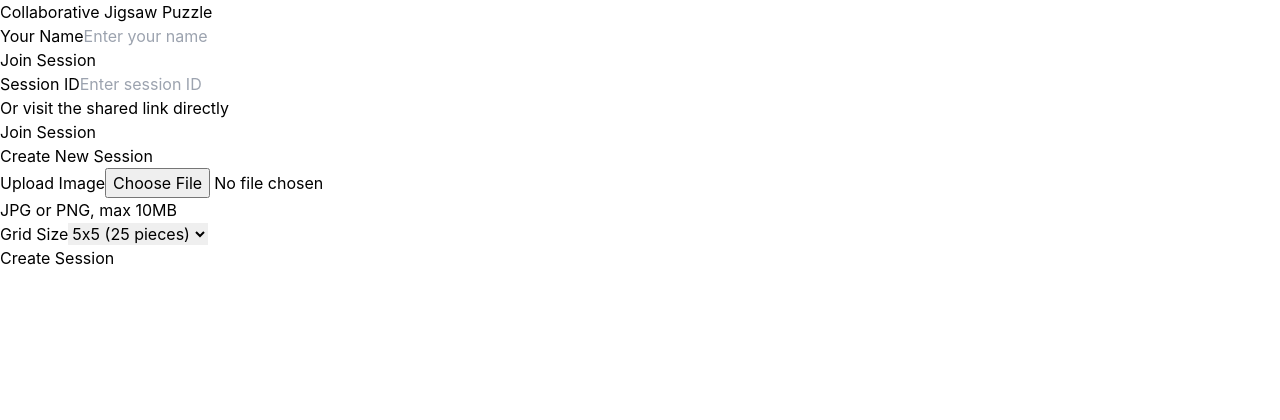
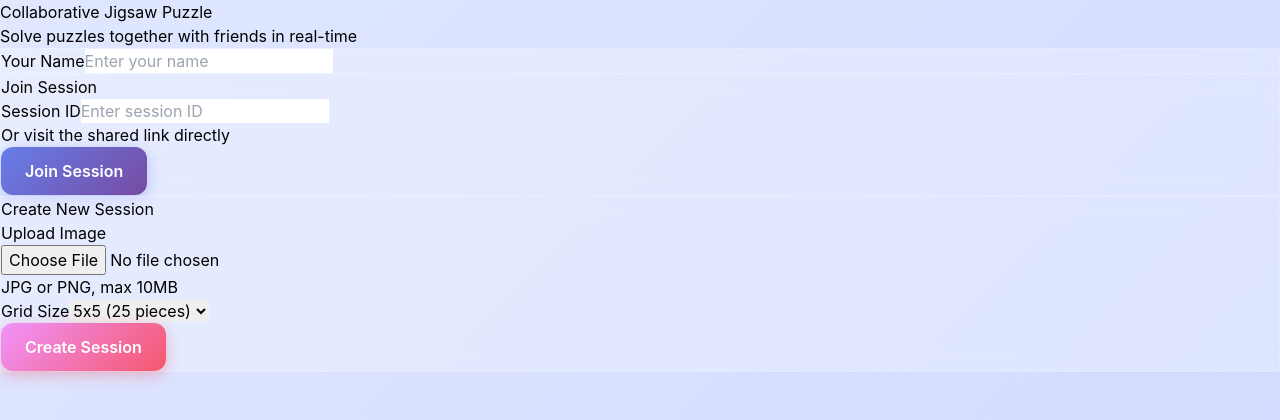
Before and after one commit to realtimfield/claude-hackathon, a React (Vite) app in the folder collaborative-puzzle/frontend/: page / in a window 1280 px wide. Shown: the top 420 px of the page. Built offline with nearby package versions, Linux system fonts and the light colour scheme.

Commit message:
Fresh coat of paint

```diff
--- a/collaborative-puzzle/frontend/src/components/Home.tsx
+++ b/collaborative-puzzle/frontend/src/components/Home.tsx
@@ -97,28 +97,31 @@ const Home: React.FC = () => {
   }
 
   return (
-    <div className="min-h-screen bg-gray-100 flex items-center justify-center p-4">
-      <div className="max-w-4xl w-full">
-        <h1 className="text-4xl font-bold text-center mb-8 text-gray-800">
+    <div className="min-h-screen flex items-center justify-center p-4">
+      <div className="max-w-4xl w-full animate-fadeIn">
+        <h1 className="text-5xl font-bold text-center mb-2 bg-gradient-to-r from-purple-600 to-pink-600 bg-clip-text text-transparent">
           Collaborative Jigsaw Puzzle
         </h1>
+        <p className="text-center text-gray-600 mb-8">
+          Solve puzzles together with friends in real-time
+        </p>
 
         {error && (
-          <div className="bg-red-100 border border-red-400 text-red-700 px-4 py-3 rounded mb-4">
+          <div className="bg-red-50 border border-red-200 text-red-700 px-4 py-3 rounded-xl mb-4 animate-fadeIn">
             {error}
           </div>
         )}
 
         {/* Common name input */}
-        <div className="bg-white rounded-lg shadow-md p-6 mb-6">
-          <label className="block text-gray-700 text-sm font-bold mb-2">
+        <div className="glass-morphism rounded-2xl shadow-xl p-6 mb-6 card-hover">
+          <label className="block text-gray-700 text-sm font-semibold mb-3">
             Your Name
           </label>
           <input
             type="text"
             value={name}
             onChange={(e) => setName(e.target.value)}
-            className="w-full px-3 py-2 border border-gray-300 rounded-md focus:outline-none focus:ring-2 focus:ring-blue-500"
+            className="w-full px-4 py-3 bg-white/50 border border-gray-200 rounded-xl focus:outline-none focus:ring-2 focus:ring-purple-500 focus:border-transparent transition-all"
             placeholder="Enter your name"
             required
           />
@@ -126,23 +129,23 @@ const Home: React.FC = () => {
 
         <div className="grid md:grid-cols-2 gap-6">
           {/* Join existing session */}
-          <div className="bg-white rounded-lg shadow-md p-6">
-            <h2 className="text-2xl font-semibold mb-4 text-gray-700">Join Session</h2>
+          <div className="glass-morphism rounded-2xl shadow-xl p-6 card-hover">
+            <h2 className="text-2xl font-semibold mb-4 bg-gradient-to-r from-blue-600 to-cyan-600 bg-clip-text text-transparent">Join Session</h2>
             <form onSubmit={handleJoinSession}>
 
               <div className="mb-4">
-                <label className="block text-gray-700 text-sm font-bold mb-2">
+                <label className="block text-gray-700 text-sm font-semibold mb-3">
                   Session ID
                 </label>
                 <input
                   type="text"
                   value={sessionId}
                   onChange={(e) => setSessionId(e.target.value)}
-                  className="w-full px-3 py-2 border border-gray-300 rounded-md focus:outline-none focus:ring-2 focus:ring-blue-500"
+                  className="w-full px-4 py-3 bg-white/50 border border-gray-200 rounded-xl focus:outline-none focus:ring-2 focus:ring-blue-500 focus:border-transparent transition-all"
                   placeholder="Enter session ID"
                   required
                 />
-                <p className="text-xs text-gray-600 mt-1">
+                <p className="text-xs text-gray-500 mt-2">
                   Or visit the shared link directly
                 </p>
               </div>
@@ -150,7 +153,7 @@ const Home: React.FC = () => {
               <button
                 type="submit"
                 disabled={joinLoading || !name.trim()}
-                className="w-full bg-blue-500 text-white font-bold py-2 px-4 rounded hover:bg-blue-600 disabled:bg-gray-400"
+                className="w-full btn-primary disabled:opacity-50 disabled:cursor-not-allowed"
               >
                 {joinLoading ? 'Joining...' : 'Join Session'}
               </button>
@@ -158,34 +161,36 @@ const Home: React.FC = () => {
           </div>
 
           {/* Create new session */}
-          <div className="bg-white rounded-lg shadow-md p-6">
-            <h2 className="text-2xl font-semibold mb-4 text-gray-700">Create New Session</h2>
+          <div className="glass-morphism rounded-2xl shadow-xl p-6 card-hover">
+            <h2 className="text-2xl font-semibold mb-4 bg-gradient-to-r from-pink-600 to-purple-600 bg-clip-text text-transparent">Create New Session</h2>
             <form onSubmit={handleCreateSession}>
 
               <div className="mb-4">
-                <label className="block text-gray-700 text-sm font-bold mb-2">
+                <label className="block text-gray-700 text-sm font-semibold mb-3">
                   Upload Image
                 </label>
+                <div className="relative">
                   <input
                     type="file"
                     accept="image/jpeg,image/png"
                     onChange={handleFileChange}
-                  className="w-full px-3 py-2 border border-gray-300 rounded-md focus:outline-none focus:ring-2 focus:ring-blue-500"
+                    className="w-full px-4 py-3 bg-white/50 border border-gray-200 rounded-xl focus:outline-none focus:ring-2 focus:ring-pink-500 focus:border-transparent transition-all file:mr-4 file:py-2 file:px-4 file:rounded-full file:border-0 file:text-sm file:font-semibold file:bg-purple-50 file:text-purple-700 hover:file:bg-purple-100"
                     required
                   />
-                <p className="text-sm text-gray-600 mt-1">
+                </div>
+                <p className="text-sm text-gray-500 mt-2">
                   JPG or PNG, max 10MB
                 </p>
               </div>
 
               <div className="mb-4">
-                <label className="block text-gray-700 text-sm font-bold mb-2">
+                <label className="block text-gray-700 text-sm font-semibold mb-3">
                   Grid Size
                 </label>
                 <select
                   value={gridSize}
                   onChange={(e) => setGridSize(Number(e.target.value))}
-                  className="w-full px-3 py-2 border border-gray-300 rounded-md focus:outline-none focus:ring-2 focus:ring-blue-500"
+                  className="w-full px-4 py-3 bg-white/50 border border-gray-200 rounded-xl focus:outline-none focus:ring-2 focus:ring-pink-500 focus:border-transparent transition-all"
                 >
                   <option value={3}>3x3 (9 pieces)</option>
                   <option value={5}>5x5 (25 pieces)</option>
@@ -196,7 +201,7 @@ const Home: React.FC = () => {
               <button
                 type="submit"
                 disabled={createLoading || !selectedFile || !name.trim()}
-                className="w-full bg-green-500 text-white font-bold py-2 px-4 rounded hover:bg-green-600 disabled:bg-gray-400"
+                className="w-full btn-secondary disabled:opacity-50 disabled:cursor-not-allowed"
               >
                 {createLoading ? 'Creating...' : 'Create Session'}
               </button>
--- a/collaborative-puzzle/frontend/src/components/PuzzlePiece.tsx
+++ b/collaborative-puzzle/frontend/src/components/PuzzlePiece.tsx
@@ -167,7 +167,7 @@ const PuzzlePiece: React.FC<PuzzlePieceProps> = ({
       style={pieceStyle}
       onMouseDown={handleMouseDown}
     >
-      <div className="absolute inset-0 border border-gray-400 pointer-events-none" />
+      <div className="absolute inset-0 border border-gray-300 rounded-md pointer-events-none" />
     </div>
   )
 }
--- a/collaborative-puzzle/frontend/src/index.css
+++ b/collaborative-puzzle/frontend/src/index.css
@@ -2,15 +2,94 @@
 @tailwind components;
 @tailwind utilities;
 
+@import url('https://fonts.googleapis.com/css2?family=Inter:wght@300;400;500;600;700&display=swap');
+
+:root {
+  --gradient-primary: linear-gradient(135deg, #667eea 0%, #764ba2 100%);
+  --gradient-secondary: linear-gradient(135deg, #f093fb 0%, #f5576c 100%);
+  --gradient-accent: linear-gradient(135deg, #4facfe 0%, #00f2fe 100%);
+  --gradient-bg: linear-gradient(135deg, #e0e7ff 0%, #cfd9ff 100%);
+}
+
 body {
   margin: 0;
-  font-family: -apple-system, BlinkMacSystemFont, 'Segoe UI', 'Roboto', 'Oxygen',
+  font-family: 'Inter', -apple-system, BlinkMacSystemFont, 'Segoe UI', 'Roboto', 'Oxygen',
     'Ubuntu', 'Cantarell', 'Fira Sans', 'Droid Sans', 'Helvetica Neue',
     sans-serif;
   -webkit-font-smoothing: antialiased;
   -moz-osx-font-smoothing: grayscale;
+  background: var(--gradient-bg);
+  min-height: 100vh;
 }
 
+/* Custom Scrollbar */
+::-webkit-scrollbar {
+  width: 10px;
+  height: 10px;
+}
+
+::-webkit-scrollbar-track {
+  background: rgba(0, 0, 0, 0.05);
+}
+
+::-webkit-scrollbar-thumb {
+  background: rgba(102, 126, 234, 0.4);
+  border-radius: 5px;
+}
+
+::-webkit-scrollbar-thumb:hover {
+  background: rgba(102, 126, 234, 0.6);
+}
+
+/* Animations */
+@keyframes fadeIn {
+  from {
+    opacity: 0;
+    transform: translateY(10px);
+  }
+  to {
+    opacity: 1;
+    transform: translateY(0);
+  }
+}
+
+@keyframes slideInLeft {
+  from {
+    opacity: 0;
+    transform: translateX(-20px);
+  }
+  to {
+    opacity: 1;
+    transform: translateX(0);
+  }
+}
+
+@keyframes pulse {
+  0%, 100% {
+    transform: scale(1);
+  }
+  50% {
+    transform: scale(1.05);
+  }
+}
+
+.animate-fadeIn {
+  animation: fadeIn 0.5s ease-out;
+}
+
+.animate-slideInLeft {
+  animation: slideInLeft 0.3s ease-out;
+}
+
+/* Glass Morphism Effect */
+.glass-morphism {
+  background: rgba(255, 255, 255, 0.25);
+  backdrop-filter: blur(10px);
+  -webkit-backdrop-filter: blur(10px);
+  border: 1px solid rgba(255, 255, 255, 0.18);
+}
+
+/* Enhanced Puzzle Piece Styles */
 .puzzle-piece {
   position: absolute;
   cursor: move;
@@ -18,24 +97,88 @@ body {
   -webkit-user-select: none;
   -moz-user-select: none;
   -ms-user-select: none;
+  filter: drop-shadow(0 4px 6px rgba(0, 0, 0, 0.1));
+  transition: filter 0.2s ease;
+}
+
+.puzzle-piece:hover {
+  filter: drop-shadow(0 8px 12px rgba(0, 0, 0, 0.15));
 }
 
 .puzzle-piece.placed {
   cursor: default;
+  filter: drop-shadow(0 2px 4px rgba(0, 0, 0, 0.1));
 }
 
 .puzzle-piece.locked {
-  opacity: 0.7;
+  opacity: 0.8;
   cursor: not-allowed;
+  filter: brightness(0.9) drop-shadow(0 2px 4px rgba(0, 0, 0, 0.1));
 }
 
+/* Enhanced User Cursor */
 .user-cursor {
   position: absolute;
   pointer-events: none;
   z-index: 1000;
-  transition: all 0.1s ease-out;
+  transition: all 0.05s ease-out;
 }
 
 .user-cursor svg {
-  filter: drop-shadow(0 1px 2px rgba(0, 0, 0, 0.3));
+  filter: drop-shadow(0 2px 4px rgba(0, 0, 0, 0.2));
 }
+
+/* Button Styles */
+.btn-primary {
+  background: var(--gradient-primary);
+  color: white;
+  font-weight: 600;
+  padding: 0.75rem 1.5rem;
+  border-radius: 0.75rem;
+  transition: all 0.3s ease;
+  box-shadow: 0 4px 15px rgba(102, 126, 234, 0.4);
+}
+
+.btn-primary:hover {
+  transform: translateY(-2px);
+  box-shadow: 0 6px 20px rgba(102, 126, 234, 0.5);
+}
+
+.btn-secondary {
+  background: var(--gradient-secondary);
+  color: white;
+  font-weight: 600;
+  padding: 0.75rem 1.5rem;
+  border-radius: 0.75rem;
+  transition: all 0.3s ease;
+  box-shadow: 0 4px 15px rgba(245, 87, 108, 0.4);
+}
+
+.btn-secondary:hover {
+  transform: translateY(-2px);
+  box-shadow: 0 6px 20px rgba(245, 87, 108, 0.5);
+}
+
+/* Card Hover Effects */
+.card-hover {
+  transition: all 0.3s ease;
+}
+
+.card-hover:hover {
+  transform: translateY(-4px);
+  box-shadow: 0 20px 40px rgba(0, 0, 0, 0.1);
+}
+
+/* Loading Animation */
+@keyframes bounce {
+  0%, 100% {
+    transform: translateY(0);
+  }
+  50% {
+    transform: translateY(-10px);
+  }
+}
+
+.animate-bounce {
+  animation: bounce 1s infinite;
+}
```
Also changed, not shown: collaborative-puzzle/frontend/src/components/JoinSession.tsx (+11 -17 lines), collaborative-puzzle/frontend/src/components/PuzzleGame.tsx (+38 -29 lines), collaborative-puzzle/frontend/src/components/Scoreboard.tsx (+16 -13 lines). Lines whose indentation alone changed are shown as unchanged.
